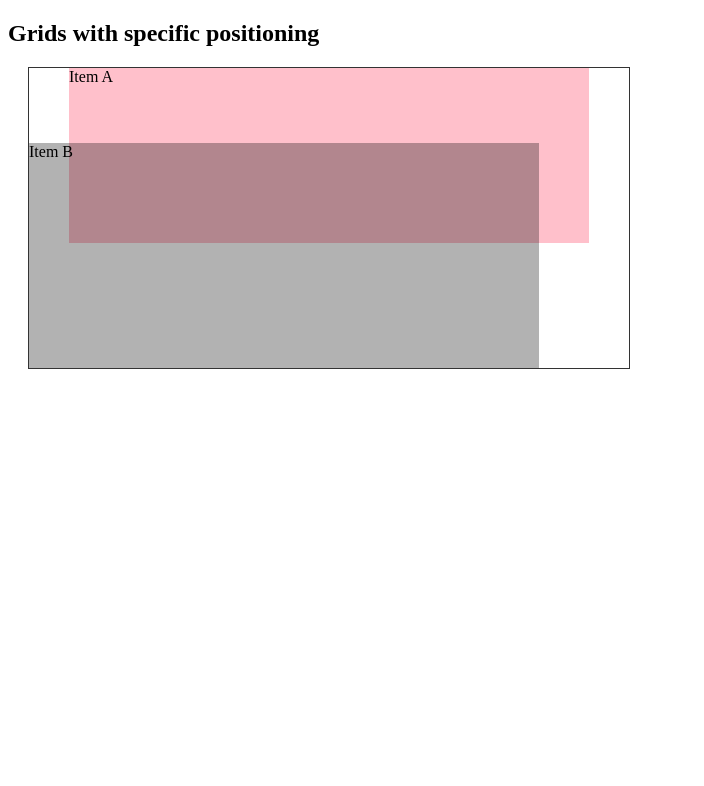
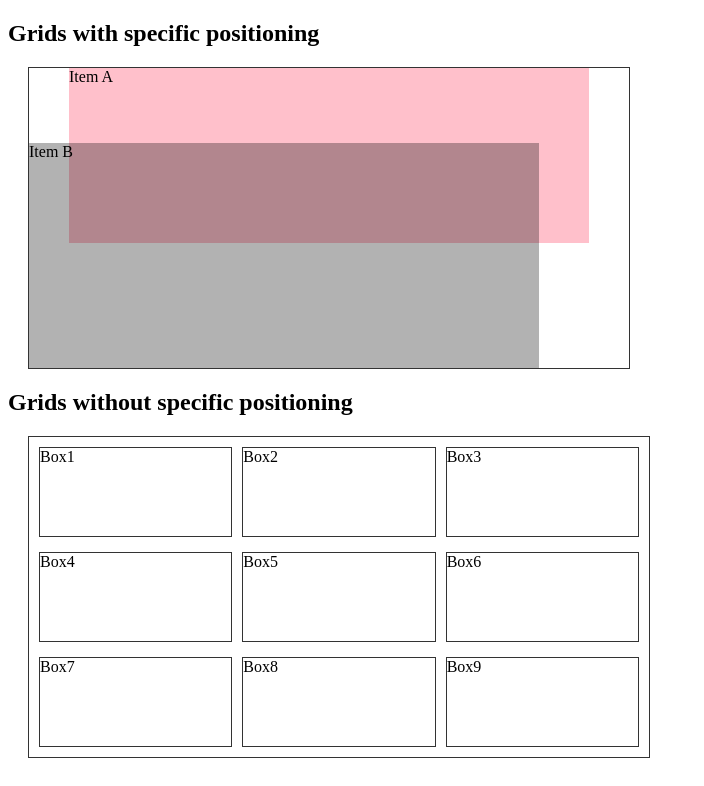
Before and after one commit to PaulEvans78/cssgrids, a plain HTML site: page index.html in a window 1280 px wide. Shown: the whole page, without its empty margins (0-704 px from the left). Drawn offline with Linux system fonts and the light colour scheme.

Commit message:
example 2 done

```diff
--- a/css/style.css
+++ b/css/style.css
@@ -1,9 +1,15 @@
-.container {
+[class*="container"] {
     height: 300px;
     width: 600px;
     border: 1px solid #333;
     margin: 20px;
     display: grid;
+}
+
+
+/* Grids with specific positioning */
+
+.container1 {
 
     grid-template-columns: [first] 40px [line2] 50px [line3] auto [col4-start] 50px [five] 40px [end];
     grid-template-rows:[row1-start] 25% [row1-end] 100px [third-line] auto [last-line];
@@ -40,3 +46,42 @@
 .item-c {
     background-color: orange;
 }
+
+/* Grids without specific positioning */
+
+.container2 {
+    grid-template-columns: repeat(3, 1fr); /* amount of repitions, size */
+    grid-template-rows: auto; /* default value */
+    padding: 10px;
+    /* column-gap: 10px;
+    row-gap: 10px; */
+
+    gap: 15px 10px;
+
+    /* justify-items: center;
+    align-items: center; */
+
+    /* shorthand */
+
+    place-items: stretch stretch; /* align justify */
+
+    /* Needs available space to move around fr takes up available space. */
+    /* Positions column-wise */
+
+    justify-content: space-between;
+    align-content: space-evenly;
+    /* short hand */
+    place-content : stretch stretch;
+}
+
+[class*="box"] {
+    border: 1px solid #333;
+}
+
+.box5 {
+    align-self: center;
+    justify-self: center;
+
+    /* Short hand */
+    place-self: stretch stretch;
+}
--- a/index.html
+++ b/index.html
@@ -10,12 +10,31 @@
 <body>
     <h2>Grids with specific positioning</h2>
 
-    <div class="container">
+    <div class="container1">
         <section class="item-a">Item A</section>
         <section class="item-b">Item B</section>
         <!--<section class="item-c">Item C</section>-->
 
     </div>
 
+
+    <h2>Grids without specific positioning</h2>
+
+    <div class="container2">
+
+        <section class="box1">Box1</section>
+        <section class="box2">Box2</section>
+        <section class="box3">Box3</section>
+
+        <section class="box4">Box4</section>
+        <section class="box5">Box5</section>
+        <section class="box6">Box6</section>
+
+        <section class="box7">Box7</section>
+        <section class="box8">Box8</section>
+        <section class="box9">Box9</section>
+
+</div>
+
 </body>
 </html>
```
